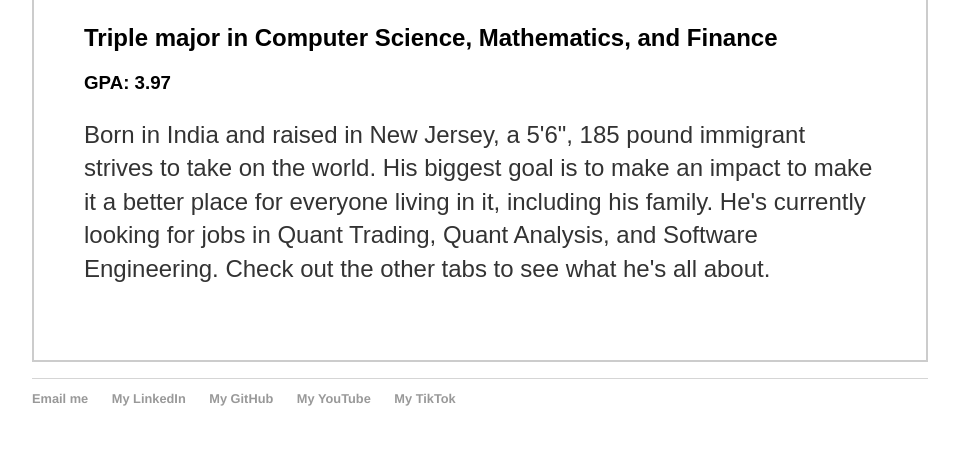
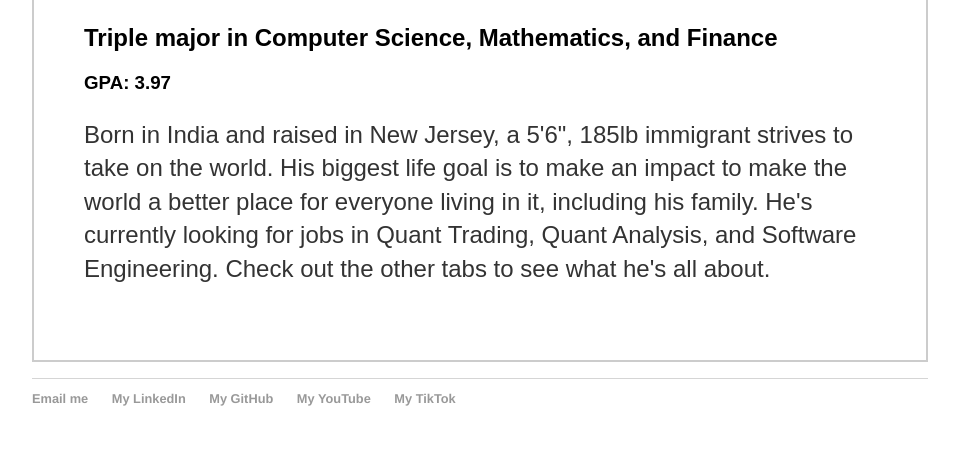
Before and after one commit to rishabhkapoor17/rishabhkapoor17.github.io, a Jekyll site: the page built from index.html, in a window 1280 px wide. Shown: the part 805-1271 px from the top of the page, without its empty margins (160-1119 px from the left). Built offline with Jekyll 4.4.1, drawn with Linux system fonts in a browser that asks for light colours.

Commit message:
Update default.html

```diff
--- a/_layouts/default.html
+++ b/_layouts/default.html
@@ -62,7 +62,7 @@ body {font-family: Arial;}
   <a href='https://photos.google.com/share/AF1QipN-39GKTekvb-j1ljw3bz1Mx4wqK2sdnLfeeHr1ViegyAnTvCNY_uCxZFbZ2XR3jA?key=RmpkcTVzelkwT3BJUmZod1dpbEwtNXAybTR4ZG13&source=ctrlq.org'><img src='https://lh3.googleusercontent.com/WrIeq2md8UbI7Gl8Q2mA7ZoskkHy-Ci0dT5SVsrPFekUZ4YCNpir47sLOe_fNKzUAmp-oM2TUTW84WrEeY22PPmD674CV3bHq9r5_J3QBHiSxEDYTI2pWfN7VvF_tQLf2HCPtsVs8Q=w2400' width="400" height="500"/></a>
   <h2>Triple major in Computer Science, Mathematics, and Finance</h2>
   <h3>GPA: 3.97</h2>
-  <p>Born in India and raised in New Jersey, a 5'6", 185 pound immigrant strives to take on the world. His biggest goal is to make an impact to make it a better place for everyone living in it, including his family. He's currently looking for jobs in Quant Trading, Quant Analysis, and Software Engineering. Check out the other tabs to see what he's all about. </p>
+  <p>Born in India and raised in New Jersey, a 5'6", 185lb immigrant strives to take on the world. His biggest life goal is to make an impact to make the world a better place for everyone living in it, including his family. He's currently looking for jobs in Quant Trading, Quant Analysis, and Software Engineering. Check out the other tabs to see what he's all about. </p>
 
 </div>
 
```
